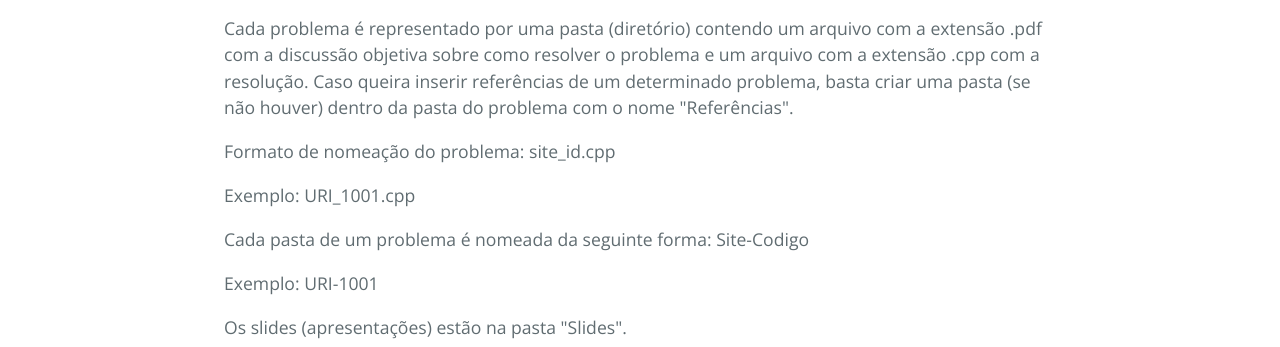
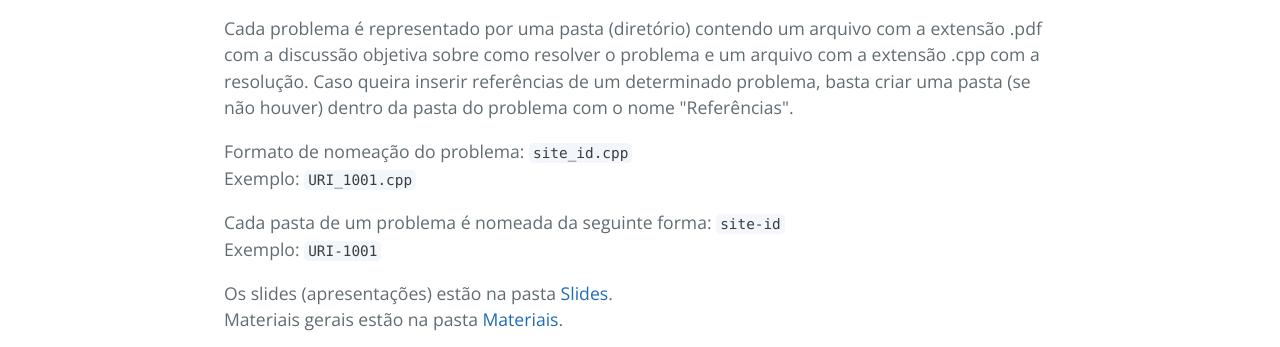
Before and after one commit to programathon-unifesp/programathon-unifesp.github.io, a plain HTML site: page index.html in a window 1280 px wide. Shown: the part 448-795 px from the top of the page. Drawn offline with nearby package versions, Linux system fonts and the light colour scheme.

Commit message:
Alterado nomes das pastas para ficarem de acordo com o README

```diff
--- a/index.html
+++ b/index.html
@@ -23,25 +23,23 @@
 
 <p>Cada problema é representado por uma pasta (diretório) contendo um arquivo com a extensão .pdf com a discussão objetiva sobre como resolver o problema e um arquivo com a extensão .cpp com a resolução. Caso queira inserir referências de um determinado problema, basta criar uma pasta (se não houver) dentro da pasta do problema com o nome "Referências".</p>
 
-<p>Formato de nomeação do problema: site_id.cpp</p>
+<p>Formato de nomeação do problema: <code>site_id.cpp</code><br>
+Exemplo: <code>URI_1001.cpp</code></p>
 
-<p>Exemplo: URI_1001.cpp</p>
+<p>Cada pasta de um problema é nomeada da seguinte forma: <code>site-id</code><br>
+Exemplo: <code>URI-1001</code></p>
 
-<p>Cada pasta de um problema é nomeada da seguinte forma: Site-Codigo</p>
-
-<p>Exemplo: URI-1001</p>
-
-<p>Os slides (apresentações) estão na pasta "Slides".</p>
-
-<p>Materiais gerais estão na pasta "Materiais".</p>
+<p>Os slides (apresentações) estão na pasta <a href="https://github.com/programathon-unifesp/programathon-unifesp.github.io/tree/master/CURSOS/CURSO-DE-CPP-PARA-RESOLUCAO-DE-PROBLEMAS/Slides">Slides</a>.<br>
+Materiais gerais estão na pasta <a href="https://github.com/programathon-unifesp/programathon-unifesp.github.io/tree/master/CURSOS/CURSO-DE-CPP-PARA-RESOLUCAO-DE-PROBLEMAS/Materiais">Materiais</a>.</p>
 
 <p>O nosso repositório pode ser acessado <a href="https://github.com/programathon-unifesp/programathon-unifesp.github.io">Clicando Aqui</a></p>
 
+<!--
       <footer class="site-footer">
 
         <span class="site-footer-credits">This page was generated by <a href="https://pages.github.com">GitHub Pages</a> using the <a href="https://github.com/jasonlong/cayman-theme">Cayman theme</a> by <a href="https://twitter.com/jasonlong">Jason Long</a>.</span>
       </footer>
-
+-->
     </section>
 
 
```
Also changed, not shown: 9 other files.
